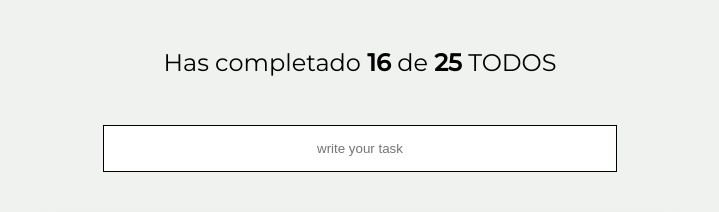
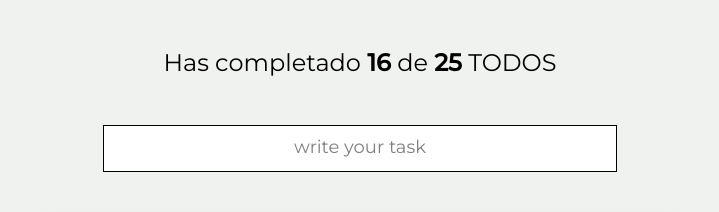
Before and after one commit to cristianDevia/task-manager-react, a React (Create React App) app: page / in a window 1280 px wide. Shown: the top 212 px of the page, without its empty margins (280-999 px from the left). Built offline with nearby package versions, Linux system fonts and the light colour scheme.

Commit message:
add placeholder styles

```diff
--- a/src/components/TodoSearch/TodoSearch.css
+++ b/src/components/TodoSearch/TodoSearch.css
@@ -6,4 +6,7 @@ input {
 }
 input::placeholder {
   text-align: center;
+  font-family: var(--fontFamily);
+  font-size: var(--fontSize_md);
+  color: gray;
 }
```
